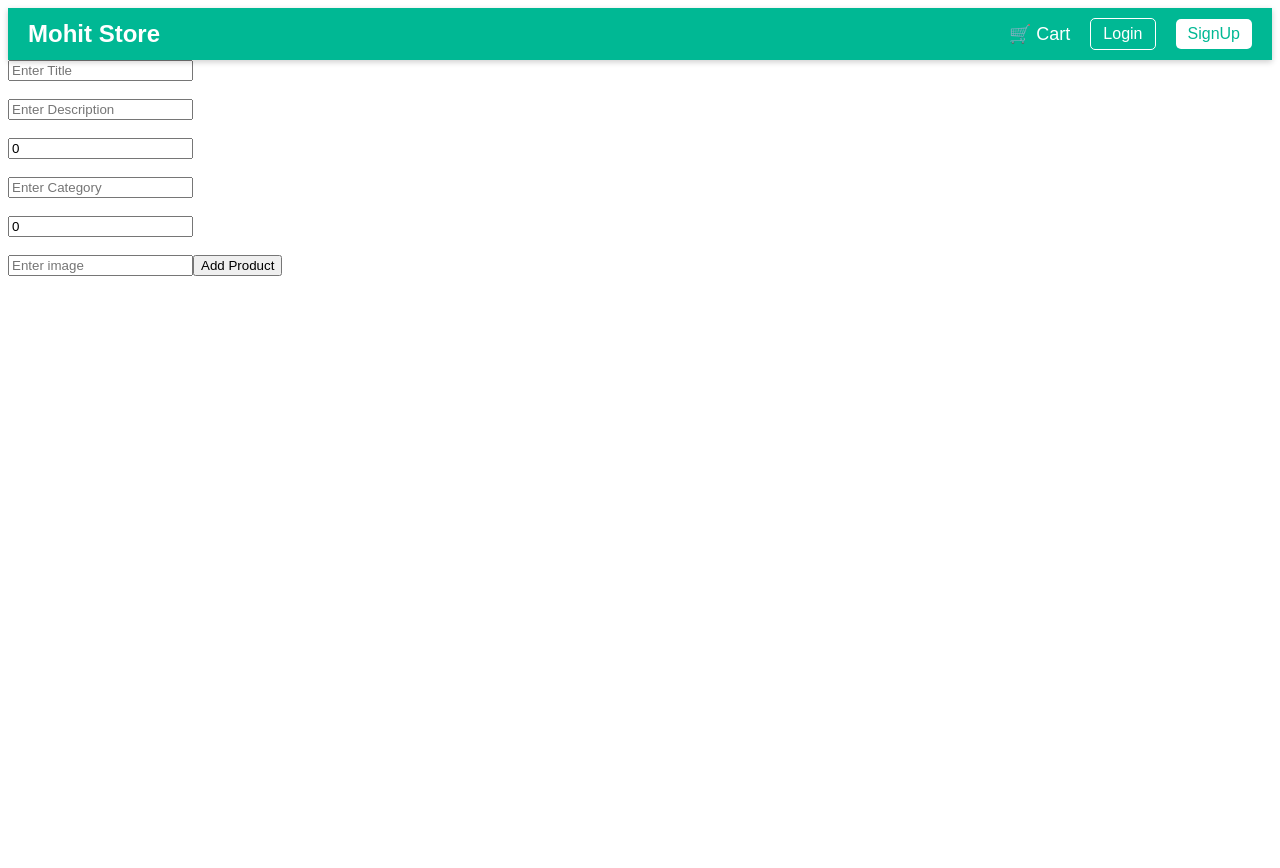
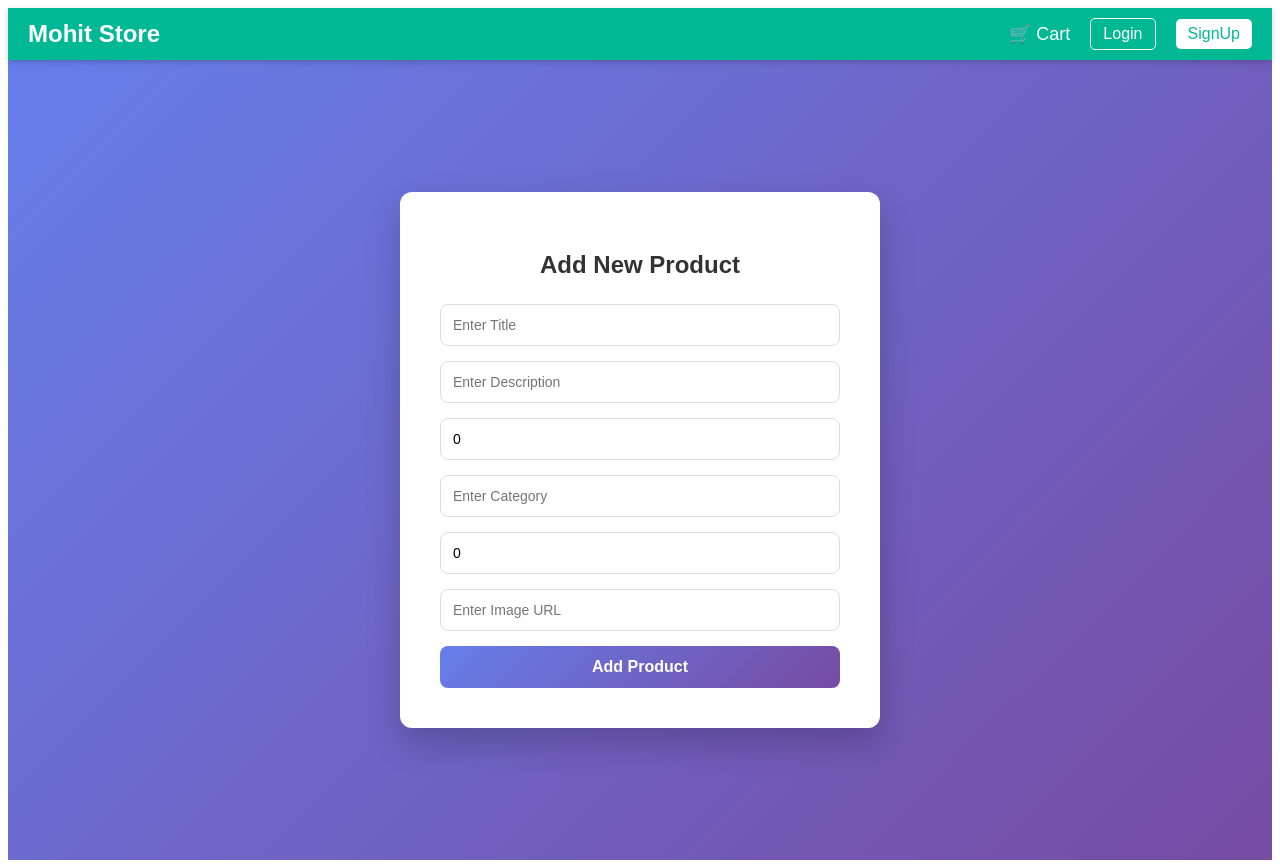
Before and after one commit to Manvendra-2006/mern-ecommerce-project, a React app in the folder Frontend/mern/: page /admin/products/add in a window 1280 px wide. Before the commit the page ends 800 px from the top, so only its background shows below. Built offline with nearby package versions, Linux system fonts and the light colour scheme; the HTML template or start-up script is replaced by a standard one.

Commit message:
feat : Update Ui

```diff
--- a/Frontend/mern/src/Admin/AddProduct.jsx
+++ b/Frontend/mern/src/Admin/AddProduct.jsx
@@ -1,15 +1,16 @@
-import React from 'react'
-import { useState } from 'react'
+import React, { useState } from 'react'
 import api from '../Axios'
 import { useNavigate } from 'react-router'
+
 const AddProduct = () => {
     const [title, settitle] = useState('')
     const [description, setdescription] = useState('')
     const [stock, setstock] = useState(0)
     const [prices, setprices] = useState(0)
     const [category, setcategory] = useState('')
-    const [image,setimage] = useState('')
+    const [image, setimage] = useState('')
     const navigate = useNavigate()
+
     async function addproducts(event) {
         event.preventDefault()
         const productsData = {
@@ -29,29 +30,97 @@ const AddProduct = () => {
             console.log("Product is not added")
         }
     }
+
     return (
-        <div>
-            <form action="" onSubmit={(event) => addproducts(event)}>
-                <input type="text" placeholder='Enter Title' name="title" value={title} onChange={(event) => settitle(event.target.value)} />
-                <br />
-                <br />
-                <input type="text" placeholder='Enter Description' name='description' value={description} onChange={(event) => setdescription(event.target.value)} />
-                <br />
-                <br />
-                <input type="number" placeholder='Enter Prices ' name="prices" value={prices} onChange={(event) => setprices(event.target.value)} />
-                <br />
-                <br />
-                <input type="text" placeholder='Enter Category' name="category" value={category} onChange={(event) => setcategory(event.target.value)} />
-                <br />
-                <br />
-                <input type="number" placeholder='Enter Stock' name="stock" value={stock} onChange={(event) => setstock(event.target.value)} />
-                <br />
-                <br />
-                <input type="text" placeholder='Enter image' name='image' value={image} onChange={(event)=>setimage(event.target.value)}/>
-                <button type="submit">Add Product</button>
+        <div style={{
+            display: "flex",
+            justifyContent: "center",
+            alignItems: "center",
+            minHeight: "100vh",
+            background: "linear-gradient(135deg, #667eea, #764ba2)",
+            fontFamily: "Arial, sans-serif"
+        }}>
+
+            <form onSubmit={addproducts}
+                style={{
+                    background: "#fff",
+                    padding: "40px",
+                    width: "400px",
+                    borderRadius: "12px",
+                    boxShadow: "0 15px 35px rgba(0,0,0,0.2)",
+                    display: "flex",
+                    flexDirection: "column",
+                    gap: "15px"
+                }}>
+
+                <h2 style={{
+                    textAlign: "center",
+                    marginBottom: "10px",
+                    color: "#333"
+                }}>Add New Product</h2>
+
+                <input type="text" placeholder='Enter Title'
+                    value={title}
+                    onChange={(e) => settitle(e.target.value)}
+                    style={inputStyle}
+                />
+
+                <input type="text" placeholder='Enter Description'
+                    value={description}
+                    onChange={(e) => setdescription(e.target.value)}
+                    style={inputStyle}
+                />
+
+                <input type="number" placeholder='Enter Prices'
+                    value={prices}
+                    onChange={(e) => setprices(e.target.value)}
+                    style={inputStyle}
+                />
+
+                <input type="text" placeholder='Enter Category'
+                    value={category}
+                    onChange={(e) => setcategory(e.target.value)}
+                    style={inputStyle}
+                />
+
+                <input type="number" placeholder='Enter Stock'
+                    value={stock}
+                    onChange={(e) => setstock(e.target.value)}
+                    style={inputStyle}
+                />
+
+                <input type="text" placeholder='Enter Image URL'
+                    value={image}
+                    onChange={(e) => setimage(e.target.value)}
+                    style={inputStyle}
+                />
+
+                <button type="submit"
+                    style={{
+                        padding: "12px",
+                        background: "linear-gradient(135deg, #667eea, #764ba2)",
+                        border: "none",
+                        borderRadius: "8px",
+                        color: "white",
+                        fontSize: "16px",
+                        fontWeight: "bold",
+                        cursor: "pointer",
+                        transition: "0.3s"
+                    }}>
+                    Add Product
+                </button>
+
             </form>
         </div>
     )
 }
 
+const inputStyle = {
+    padding: "12px",
+    borderRadius: "8px",
+    border: "1px solid #ddd",
+    fontSize: "14px",
+    outline: "none"
+}
+
 export default AddProduct
```
